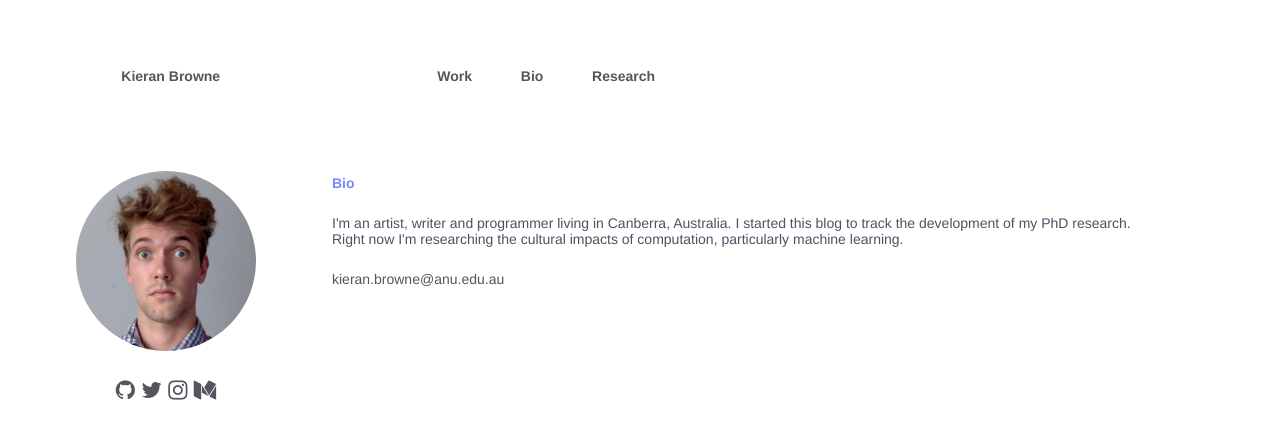
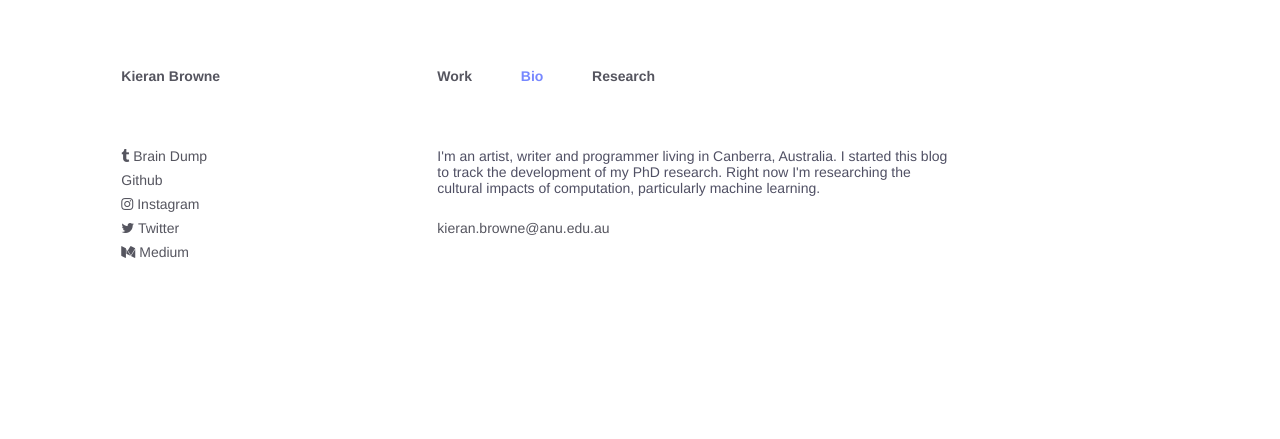
Before and after one commit to kieranbrowne/kieranbrowne.github.io, a Jekyll site: the page built from bio.html, in a window 1280 px wide. Shown: the top 439 px of the page. Built offline with Jekyll 4.4.1, drawn with Linux system fonts in a browser that asks for light colours.

Commit message:
finishing off style overhaul

```diff
--- a/_config.yml
+++ b/_config.yml
@@ -25,7 +25,7 @@
 # !! You don't need to change any of the configuration flags below !!
 #
 
-permalink: /:title/
+permalink: /research/:title/
 
 # The release of Jekyll Now that you're using
 version: v1.2.0
@@ -60,4 +60,4 @@
 collections:
     works:
         output: true
-        permalink: /works/:path/
+        permalink: /works/:title/
--- a/_layouts/default.html
+++ b/_layouts/default.html
@@ -35,9 +35,21 @@
           <a href="/"><h1 class="site-title">Kieran Browne</h1></a>
         </div>
         <div class="col-7 col-sm-7 nav">
-          <a href="/work">Work</a>
-          <a href="/bio">Bio</a>
-          <a href="/research">Research</a>
+          <a href="/work"
+             {% if page.url == "/work/" or page.layout == "work" %}
+             class="active"
+             {% endif %}>
+            Work</a>
+          <a href="/bio"
+             {% if page.url == "/bio/" %}
+             class="active"
+             {% endif %}>
+            Bio</a>
+          <a href="/research"
+             {% if page.url == "/research/" or page.layout == "post" %}
+             class="active"
+             {% endif %}>
+            Research</a>
         </div>
       </div>
     </header>
--- a/_layouts/post.html
+++ b/_layouts/post.html
@@ -8,7 +8,10 @@
     <ul class="side-menu">
         {% for post in site.posts %}
           <li>
-              <a href="{{ site.baseurl }}{{ post.url }}">
+              <a href="{{ site.baseurl }}{{ post.url }}"
+                 {% if post.url == page.url %}
+                 class="active"
+                 {% endif %}>
                 {{ post.title }}
                 <!-- <div class="excerpt"> -->
                 <!--   {% capture var %}{{ post.excerpt | slice: 0,130 | strip_html }}...{% endcapture%} -->
--- a/_layouts/work.html
+++ b/_layouts/work.html
@@ -8,7 +8,10 @@
     <ul class="side-menu">
       {% for post in site.works %}
       <li>
-        <a href="{{ site.baseurl }}{{ post.url }}">
+        <a href="{{ site.baseurl }}{{ post.url }}"
+           {% if post.url == page.url %}
+           class="active"
+           {% endif %}>
           {{ post.title }}
           <!-- <div class="excerpt"> -->
           <!--   {% capture var %}{{ post.excerpt | slice: 0,130 | strip_html }}...{% endcapture%} -->
--- a/bio.html
+++ b/bio.html
@@ -5,26 +5,26 @@
 classes: page
 ---
 
-<div class="grid pt3r">
+<div class="grid ">
 
+  <div class="col-1"></div>
   <div class="post col-3 col-sm-12">
-    <p></p>
-    <div class="avatar">
-      <img src="/images/avatar.png" alt="">
-    </div>
-
-    <p class="sans-serif bold talc" style="font-size: 1rem; margin-top: .2.5rem">
-      <a href="https://github.com/kierantbrowne"><i class="fa fa-github" aria-hidden="true"></i></a>
-      <a href="https://twitter.com/kierantbrowne"><i class="fa fa-twitter" aria-hidden="true"></i></a>
-      <a href="https://www.instagram.com/kierantbrowne"><i class="fa fa-instagram" aria-hidden="true"></i></a>
-      <a href="https://medium.com/@kierantbrowne"><i class="fa fa-medium" aria-hidden="true"></i></a>
-    </p>
+    <ul class="side-menu">
+      <li><a href="//braindump.kieranbrowne.com"><i class="fa fa-tumblr" aria-hidden="true"></i> Brain Dump</a><br></li>
+      <li><a href="//www.github.com/kieranbrowne"> Github</a><br></li>
+      <li><a href="//www.instagram.com/_kieranbrowne"><i class="fa fa-instagram" aria-hidden="true"></i> Instagram</a><br></li>
+      <li><a href="//twitter.com/kieran_browne_"><i class="fa fa-twitter" aria-hidden="true"></i> Twitter</a></li>
+      <li><a href="//medium.com/@kierantbrowne"><i class="fa fa-medium" aria-hidden="true"></i> Medium</a></li>
+    </ul>
+    <!-- <div class="avatar"> -->
+    <!--   <img src="/images/avatar.png" alt=""> -->
+    <!-- </div> -->
   </div>
 
-  <article class="post col-8 col-sm-10 col-xs-12">
+  <div class="col-7 col-sm-10 col-xs-12">
+    <div class="spacer-5"></div>
 
     <div class="main content">
-      <h2>Bio</h2>
       <p>
       I'm an artist, writer and programmer living in Canberra, Australia.  I started this blog to track the development of my PhD research.  Right now I'm researching the cultural impacts of computation, particularly machine learning.
       </p>
@@ -34,5 +34,5 @@
       </p>
       <p>
         <a href="mailto:kieran.browne@anu.edu.au">kieran.browne@anu.edu.au</a> </p> </div>
-  </article>
+  </div>
 </div>
--- a/style.scss
+++ b/style.scss
@@ -54,6 +54,7 @@
 ul, p {
   @include baseline(14px,$baseline*2,$baseline*5);
   color: darken(rgb(80,80,100),0%);
+  max-width: 40vw;
 }
 
 .side-menu {
@@ -66,7 +67,8 @@
 }
 
 table {
-  @include baseline($baseline*.7,$baseline,$baseline*2);
+  // @include baseline($baseline*.7,$baseline,$baseline*2);
+  @include baseline(14px,$baseline*3,$baseline*10);
   font-family: sans-serif;
   border-collapse: collapse;
   // border-collapse: separate;
@@ -75,7 +77,7 @@
   thead {
   box-sizing: content-box;
     border-bottom: 1px solid #ccc;
-    padding-bottom: 0.5rem;
+    // padding-bottom: 0.5rem;
     padding: 1rem 0;
     padding: 2rem 0;
   }
@@ -83,7 +85,7 @@
     line-height: 1rem;
     vertical-align: top;
     th , td {
-    padding: 0.5rem 0;
+    padding: $baseline 0;
       padding-right: 1.4rem;
       &:last-of-type {
         padding-right: 0;
@@ -101,7 +103,9 @@
 }
 
 code {
-  @include baseline($baseline*.60,$baseline,$baseline*2);
+  @include baseline(14px,$baseline*2,$baseline*5);
+  // @include baseline($baseline*.60,$baseline,$baseline*2);
+  @include baseline(12px,$baseline*2,$baseline*5);
   background: #f2f2f2;
   // border-left: 1px solid #ccc;
   padding: .2rem .3rem;
@@ -168,7 +172,8 @@
 }
 
 h1 {
-  @include baseline($baseline*1.8,$baseline*2,$baseline*2);
+  // @include baseline($baseline*1.8,$baseline*2,$baseline*2);
+  @include baseline(14px,$baseline*2,$baseline*5);
   // letter-spacing: -.9px;
 }
 
@@ -178,16 +183,19 @@
 }
 
 h3 {
-  @include baseline($baseline*.8,$baseline,$baseline*2);
+  // @include baseline($baseline*.8,$baseline,$baseline*2);
+  @include baseline(14px,$baseline*2,$baseline*5);
 }
 
 h4 {
-  @include baseline($baseline*.65,$baseline,$baseline*2);
+  // @include baseline($baseline*.65,$baseline,$baseline*2);
+  @include baseline(14px,$baseline*2,$baseline*5);
   color: #999;
 }
 
 #kurzgesagt {
-  @include baseline($baseline*.6,$baseline,$baseline*1.5);
+  // @include baseline($baseline*.6,$baseline,$baseline*1.5);
+  @include baseline(14px,$baseline*2,$baseline*5);
   font-weight: 400;
   color: $mid-text-grey;
 }
@@ -199,6 +207,7 @@
   text-decoration: none;
   position: relative;
   cursor: pointer;
+  &.active ,
   &:hover {
     color: $highlight;
   }
@@ -273,7 +282,8 @@
   // }
 
   .version-number {
-    @include baseline($baseline*.65,$baseline,$baseline*2);
+    // @include baseline($baseline*.65,$baseline,$baseline*2);
+  @include baseline(14px,$baseline*2,$baseline*5);
     color: #777;
   }
 }
@@ -319,15 +329,18 @@
     color: #444;
   }
   h2 {
-    @include baseline($baseline*.8,$baseline,$baseline);
+    // @include baseline($baseline*.8,$baseline,$baseline);
+  @include baseline(14px,$baseline*2,$baseline*5);
   }
   .excerpt {
-    @include baseline($baseline*.7,$baseline,$baseline);
+    // @include baseline($baseline*.7,$baseline,$baseline);
+  @include baseline(14px,$baseline*2,$baseline*5);
     font-family: $helveticaNeue;;
   }
   .number {
     font-family: $mono-font;
-    @include baseline($baseline*.6,$baseline,$baseline*3);
+    // @include baseline($baseline*.6,$baseline,$baseline*3);
+  @include baseline(14px,$baseline*2,$baseline*5);
   }
 }
 
```
